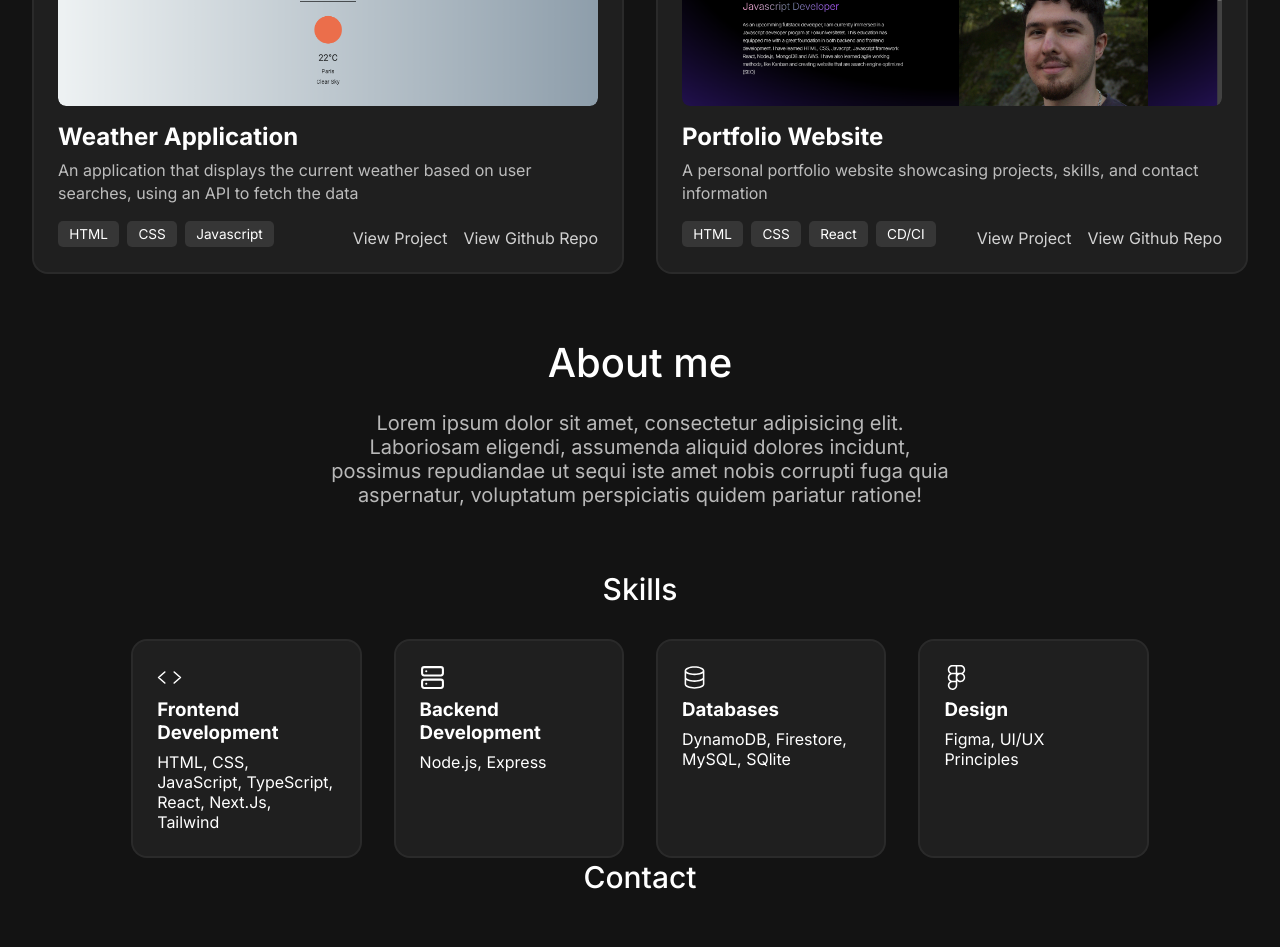
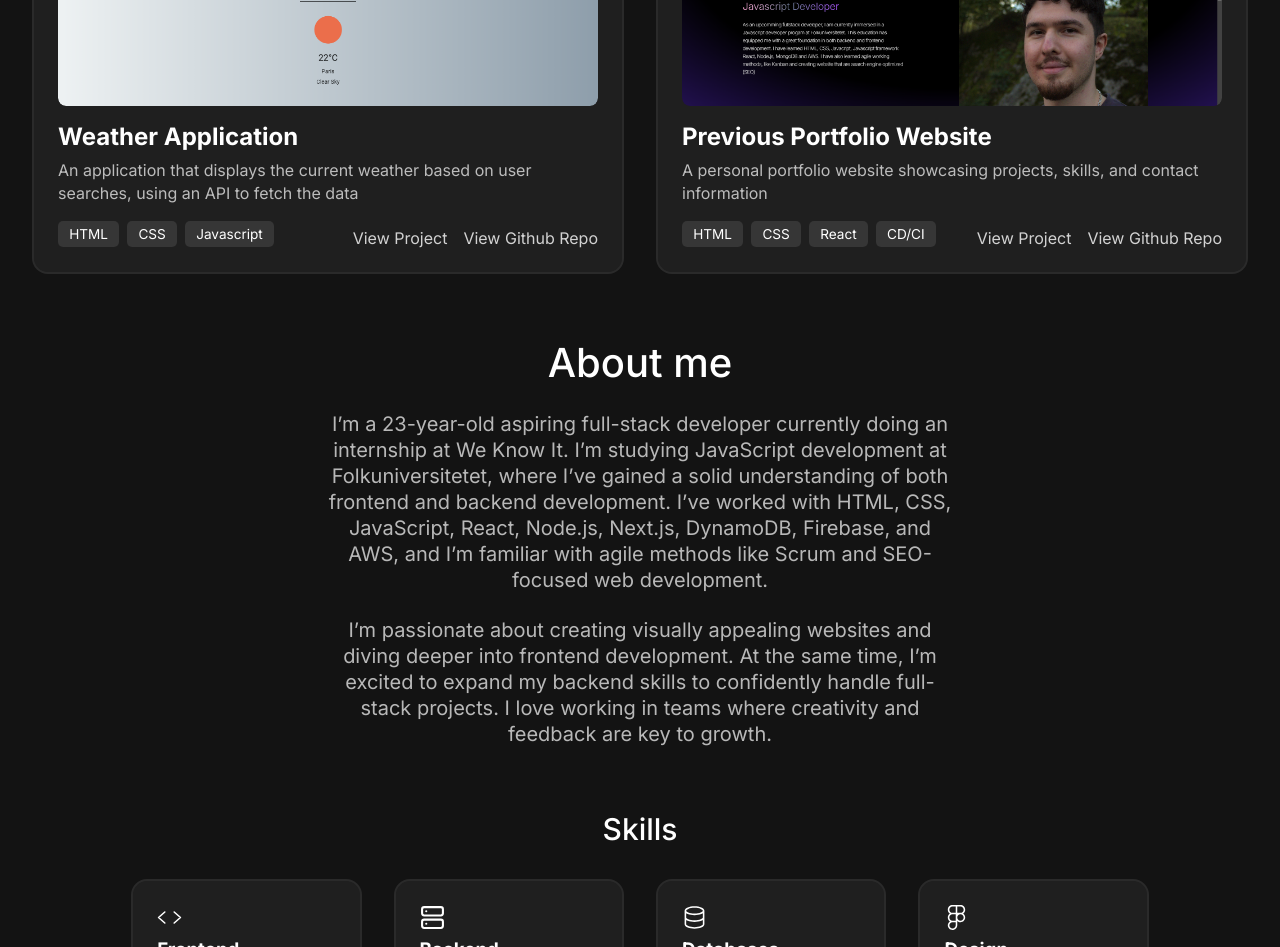
Before and after one commit to Egeeoz/portfolio-2.0, a React app: page / in a window 1280 px wide. Shown: the part 1440-2387 px from the top of the page. Built offline with nearby package versions, Linux system fonts and the light colour scheme; the HTML template or start-up script is replaced by a standard one.

Commit message:
Update about text content

```diff
--- a/src/components/about/About.jsx
+++ b/src/components/about/About.jsx
@@ -5,10 +5,19 @@ const About = () => {
     <section className={styles.aboutContainer} id="about">
       <h1>About me</h1>
       <p className={styles.aboutText}>
-        Lorem ipsum dolor sit amet, consectetur adipisicing elit. Laboriosam
-        eligendi, assumenda aliquid dolores incidunt, possimus repudiandae ut
-        sequi iste amet nobis corrupti fuga quia aspernatur, voluptatum
-        perspiciatis quidem pariatur ratione!
+        I’m a 23-year-old aspiring full-stack developer currently doing an
+        internship at We Know It. I’m studying JavaScript development at
+        Folkuniversitetet, where I’ve gained a solid understanding of both
+        frontend and backend development. I’ve worked with HTML, CSS,
+        JavaScript, React, Node.js, Next.js, DynamoDB, Firebase, and AWS, and
+        I’m familiar with agile methods like Scrum and SEO-focused web
+        development.
+      </p>
+      <p className={styles.aboutText}>
+        I’m passionate about creating visually appealing websites and diving
+        deeper into frontend development. At the same time, I’m excited to
+        expand my backend skills to confidently handle full-stack projects. I
+        love working in teams where creativity and feedback are key to growth.
       </p>
     </section>
   );
--- a/src/components/about/About.module.css
+++ b/src/components/about/About.module.css
@@ -15,6 +15,7 @@
 }
 
 .aboutText {
+  line-height: 1.3;
   color: var(--foreground-dim);
   margin: 0 auto;
   width: 50%;
--- a/src/components/hero/Hero.jsx
+++ b/src/components/hero/Hero.jsx
@@ -35,7 +35,9 @@ const Hero = () => {
         <h1>ege özakdemir</h1>
         <h2>javascript developer</h2>
       </div>
-      <FaChevronDown size={20} />
+      <a href="#projects">
+        <FaChevronDown size={20} />
+      </a>
     </section>
   );
 };
--- a/src/components/hero/Hero.module.css
+++ b/src/components/hero/Hero.module.css
@@ -32,6 +32,7 @@
 }
 
 .heroContainer svg {
+  cursor: pointer;
   color: var(--foreground-dim);
 }
 
--- a/src/components/projects/Projects.jsx
+++ b/src/components/projects/Projects.jsx
@@ -48,7 +48,7 @@ const projects = [
   {
     id: 4,
     image: portfolio,
-    name: 'Portfolio Website',
+    name: 'Previous Portfolio Website',
     description:
       'A personal portfolio website showcasing projects, skills, and contact information',
     link: 'https://github.com/Egeeoz/portfolio-2.0',
```
